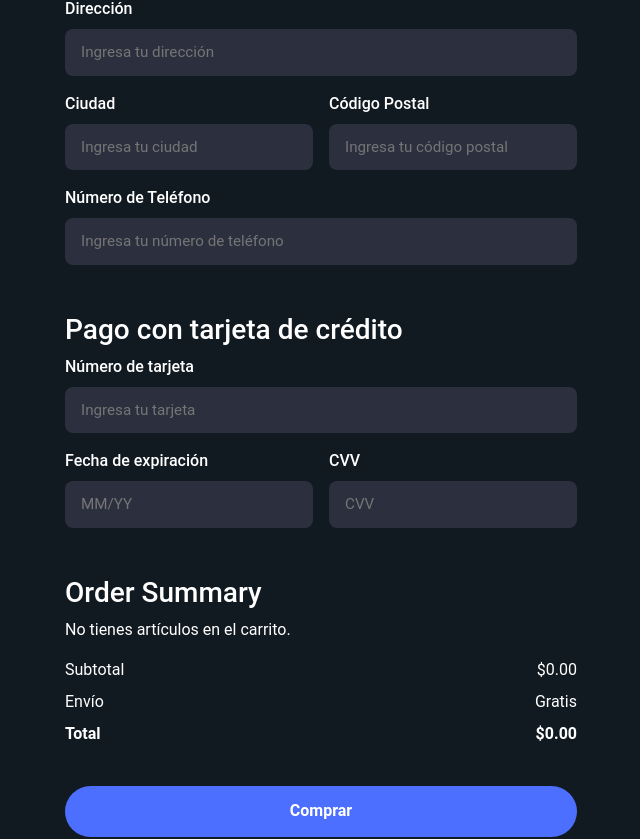
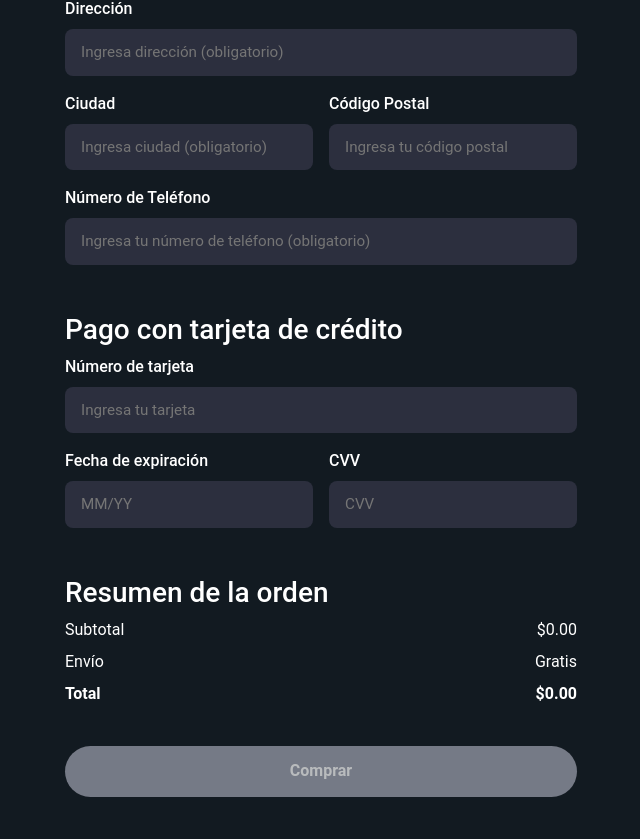
Before and after one commit to jorgeriquelmez/Pixel_Glitch, a React (Vite) app in the folder Frontend/: page /checkout in a window 1280 px wide. Shown: the part 317-1156 px from the top of the page, without its empty margins (319-959 px from the left). Built offline with nearby package versions, Linux system fonts and the light colour scheme.

Commit message:
se corrigen detalles de carro de compras y union con checkout

```diff
--- a/Frontend/src/components/Cart.css
+++ b/Frontend/src/components/Cart.css
@@ -74,13 +74,16 @@
   background-color: #1d4ed8;
 }
 
+.resumen-compra button {
+  margin-top: 40px;
+}
 /* =========================
    SWEET ALERT PERSONALIZADO
 ========================= */
 .mi-popup {
   background: #1d4ed8 !important;
   border-radius: 15px !important;
-  font-family: 'Arial', sans-serif !important;
+  font-family: "Arial", sans-serif !important;
   border: 3px solid #ffffff !important;
 }
 
--- a/Frontend/src/components/Cart.jsx
+++ b/Frontend/src/components/Cart.jsx
@@ -1,65 +1,55 @@
-import React, { useState, useEffect } from "react";
+import React, { useState, useEffect, useContext } from "react";
 import { useNavigate } from "react-router-dom";
 import TablaCarrito from "./Cart/Tabla";
 import Swal from "sweetalert2";
 import "./Cart.css";
 import miLogo from "../assets/logo2.png";
-import productosIniciales from "../data/cart.json"; // Solo para pruebas locales
+import productosIniciales from "../data/cart.json";
 import axios from "axios";
+import { AppContext } from '../context/AppContext';
 
 const Cart = () => {
     const navigate = useNavigate();
-  const [productos, setProductos] = useState([]);
+    const { cart, setCart, subtotal, total } = useContext(AppContext);
 
     useEffect(() => {
         const cargarProductos = async () => {
             try {
-        /*
-        const res = await axios.get("", {
-          headers: {
-            Authorization: `Bearer ${localStorage.getItem("token")}`, // Si tu API necesita auth
-          },
-        });
-        setProductos(res.data);
-        return;
-        */
-        setProductos(productosIniciales);
-
+                setCart(productosIniciales);
             } catch (error) {
                 console.error("Error cargando productos:", error);
             }
         };
 
         cargarProductos();
-  }, []);
+    }, [setCart]);
 
-  const subtotal = productos.reduce((acc, p) => acc + p.precio * p.cantidad, 0);
-  const envio = 0;
-  const total = subtotal + envio;
-
-  const manejarCompraGratis = () => {
+    const manejarIrAPagar = () => {
+        if (cart.length === 0) {
             Swal.fire({
-      title: "Oops, compra gratis!!",
+                title: "Tu carrito está vacío",
+                text: "Agrega productos para continuar",
                 imageUrl: miLogo,
                 imageWidth: 80,
                 imageHeight: 80,
-      imageAlt: "Imagen personalizada",
+                imageAlt: "Pixel Glitch Logo",
                 confirmButtonText: "Aceptar",
                 customClass: {
                     popup: 'mi-popup',
                     title: 'mi-titulo',
                     confirmButton: 'mi-boton-confirmar'
                 }
-    }).then(() => {
-      setProductos([])
-    })
+            });
+        } else {
+            navigate("/checkout");
         }
+    };
 
     return (
         <main className="carro-compras">
             <h1>Carro de compras</h1>
 
-      <TablaCarrito productos={productos} />
+            <TablaCarrito productos={cart} />
 
             <section className="resumen-compra">
                 <h2>Resumen de compra</h2>
@@ -69,14 +59,14 @@ const Cart = () => {
                 </div>
                 <div className="resumen-item">
                     <span>Envío</span>
-          <span>{envio === 0 ? "Gratis" : `$${envio.toFixed(2)}`}</span>
+                    <span>Gratis</span>
                 </div>
                 <div className="resumen-item total">
                     <span>Total</span>
                     <span>${total.toFixed(2)}</span>
                 </div>
 
-        <button onClick={manejarCompraGratis}>Ir a Pagar</button>
+                <button onClick={manejarIrAPagar}>Ir a Pagar</button>
             </section>
         </main>
     );
--- a/Frontend/src/components/CheckoutPage.css
+++ b/Frontend/src/components/CheckoutPage.css
@@ -13,7 +13,7 @@
   margin: 2rem auto;
   padding: 0 1rem;
   color: var(--text);
-  font-family: 'Roboto', sans-serif;
+  font-family: "Roboto", sans-serif;
 }
 
 .checkout-container h2 {
@@ -83,3 +83,10 @@
   cursor: pointer;
   color: var(--text);
 }
+
+/* boton deshabilitado si no se llenan los campos obligatorios  */
+.button-buy:disabled {
+  background-color: var(--muted);
+  cursor: not-allowed;
+  opacity: 0.7;
+}
--- a/Frontend/src/components/CheckoutPage.jsx
+++ b/Frontend/src/components/CheckoutPage.jsx
@@ -1,41 +1,64 @@
-// src/components/CheckoutPage.jsx
-import React, { useContext, useState } from 'react'
-import { AppContext } from '../context/AppContext'
-import OrderItem from './OrderItem'
-import './CheckoutPage.css'
+import React, { useContext, useState } from 'react';
+import { useNavigate } from 'react-router-dom';
+import Swal from 'sweetalert2';
+import OrderItem from './OrderItem';
+import './CheckoutPage.css';
+import { AppContext } from '../context/AppContext';
+import miLogo from "../assets/logo2.png";
 
 export default function CheckoutPage() {
-  const { cart } = useContext(AppContext)
+    const navigate = useNavigate();
+    const { cart, subtotal, total} = useContext(AppContext);
+
     const [shipping, setShipping] = useState({
         nombre: '',
         direccion: '',
         ciudad: '',
         codigoPostal: '',
         telefono: ''
-  })
+    });
+
     const [payment, setPayment] = useState({
         tarjeta: '',
         expiracion: '',
         cvv: ''
-  })
+    });
+
+    const isFormValid = shipping.nombre !== '' && shipping.direccion !== '' && shipping.ciudad !== '' && shipping.telefono !== '';
 
     const handleShipChange = e =>
-    setShipping({ ...shipping, [e.target.name]: e.target.value })
+        setShipping({ ...shipping, [e.target.name]: e.target.value });
 
     const handlePayChange = e =>
-    setPayment({ ...payment, [e.target.name]: e.target.value })
+        setPayment({ ...payment, [e.target.name]: e.target.value });
 
-  const items = cart
-  const subtotal = items.reduce(
-    (sum, item) => sum + (parseFloat(item.precio) || 0) * item.qty,
-    0
-  )
+    const handleBuyClick = () => {
+        if (isFormValid) {
+            Swal.fire({
+                title: "¡Felicidades!",
+                text: "Has ganado una compra gratis por ser uno de nuestros clientes destacados.",
+                imageUrl: miLogo,
+                imageWidth: 80,
+                imageHeight: 80,
+                imageAlt: "Pixel Glitch Logo",
+                confirmButtonText: "¡Genial!",
+                customClass: {
+                    popup: 'mi-popup',
+                    title: 'mi-titulo',
+                    confirmButton: 'mi-boton-confirmar'
+                }
+            }).then(() => {
+                navigate('/');
+            });
+        }
+    };
+
+    const items = cart;
 
     return (
         <div className="checkout-container">
             <h2>Proceso de pago</h2>
 
-      {/*  Información de envío */}
             <div className="section">
                 <h3>Información de envío</h3>
 
@@ -44,7 +67,7 @@ export default function CheckoutPage() {
                     name="nombre"
                     value={shipping.nombre}
                     onChange={handleShipChange}
-          placeholder="Ingresa tu nombre"
+                    placeholder="Ingresa nombre (obligatorio)"
                 />
 
                 <label>Dirección</label>
@@ -52,7 +75,7 @@ export default function CheckoutPage() {
                     name="direccion"
                     value={shipping.direccion}
                     onChange={handleShipChange}
-          placeholder="Ingresa tu dirección"
+                    placeholder="Ingresa dirección (obligatorio)"
                 />
 
                 <div className="fields-row">
@@ -62,7 +85,7 @@ export default function CheckoutPage() {
                             name="ciudad"
                             value={shipping.ciudad}
                             onChange={handleShipChange}
-              placeholder="Ingresa tu ciudad"
+                            placeholder="Ingresa ciudad (obligatorio)"
                         />
                     </div>
                     <div>
@@ -81,11 +104,10 @@ export default function CheckoutPage() {
                     name="telefono"
                     value={shipping.telefono}
                     onChange={handleShipChange}
-          placeholder="Ingresa tu número de teléfono"
+                    placeholder="Ingresa tu número de teléfono (obligatorio)"
                 />
             </div>
 
-      {/*  Pago con tarjeta de crédito */}
             <div className="section">
                 <h3>Pago con tarjeta de crédito</h3>
 
@@ -119,15 +141,14 @@ export default function CheckoutPage() {
                 </div>
             </div>
 
-      {/*  Order Summary dinámico */}
             <div className="order-summary">
-        <h3>Order Summary</h3>
+                <h3>Resumen de la orden</h3>
 
-        {items.length === 0 ? (
+                {/* {items.length === 0 ? (
                     <p>No tienes artículos en el carrito.</p>
                 ) : (
                     items.map((item, idx) => <OrderItem key={idx} item={item} />)
-        )}
+                )} */}
 
                 <div className="summary-line">
                     <span>Subtotal</span>
@@ -139,11 +160,17 @@ export default function CheckoutPage() {
                 </div>
                 <div className="summary-line">
                     <strong>Total</strong>
-          <strong>${subtotal.toFixed(2)}</strong>
+                    <strong>${total.toFixed(2)}</strong>
                 </div>
             </div>
 
-      <button className="button-buy">Comprar</button>
+            <button
+                className="button-buy"
+                onClick={handleBuyClick}
+                disabled={!isFormValid}
+            >
+                Comprar
+            </button>
         </div>
-  )
+    );
 }
--- a/Frontend/src/components/Header.jsx
+++ b/Frontend/src/components/Header.jsx
@@ -32,7 +32,7 @@ const Header = () => {
           <Nav className="me-auto">
             <Nav.Link as={Link} to="/">Inicio</Nav.Link>
             <Nav.Link as={Link} to="/top-ventas">Sala de ventas</Nav.Link>
-            <Nav.Link as={Link} to="/checkout">Checkout</Nav.Link>
+            {/* <Nav.Link as={Link} to="/checkout">Checkout</Nav.Link> */}
             <Nav.Link as={Link} to="/ReviewPage">Reseñas</Nav.Link>
           </Nav>
                     <div className="d-flex align-items-center">
--- a/Frontend/src/context/AppContext.jsx
+++ b/Frontend/src/context/AppContext.jsx
@@ -3,12 +3,15 @@ import React, { createContext, useState } from 'react'
 export const AppContext = createContext()
 
 export function AppProvider({ children }) {
-  const [games, setGames] = useState([])
-  const [cart, setCart]   = useState([])
+    const [games, setGames] = useState([])
+    const [cart, setCart] = useState([])
 
-  return (
-    <AppContext.Provider value={{ games, setGames, cart, setCart }}>
-      {children}
-    </AppContext.Provider>
-  )
+    const subtotal = cart.reduce((acc, item) => acc + item.precio * item.cantidad, 0)
+    const total = subtotal
+
+    return (
+        <AppContext.Provider value={{ games, setGames, cart, setCart, subtotal, total }}>
+            {children}
+        </AppContext.Provider>
+    )
 }
```
Also changed, not shown: Frontend/src/App.jsx (+5 -3 lines), Frontend/src/components/Header.css (+3 -32 lines). Lines whose indentation alone changed are shown as unchanged.
